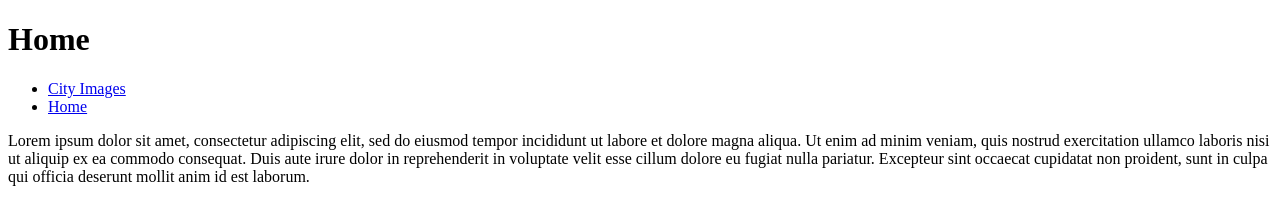
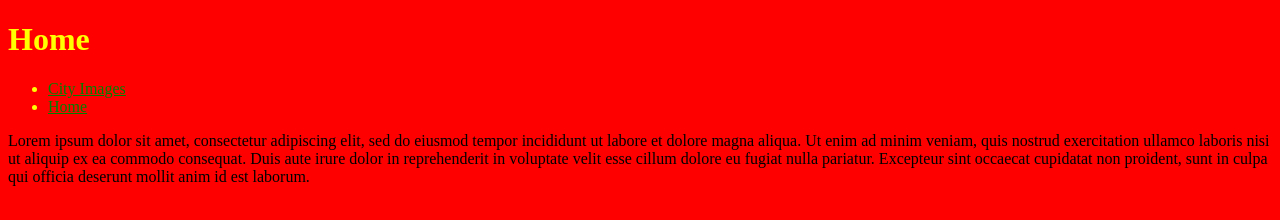
Before and after one commit to MaximoMayo/simple-travel-site, a plain HTML site: page index.html in a window 1280 px wide. Drawn offline with Linux system fonts and the light colour scheme.

Commit message:
Update style.css

```diff
--- a/style.css
+++ b/style.css
@@ -1,3 +1,16 @@
+body{
+    background-color: red;
+    font-family: 'Times New Roman', Times, serif;
+}
+
+header{
+    color:yellow;
+}
+
+nav a{
+    color: green;
+}
+
 table img{
     width: 100%;
 }
```
